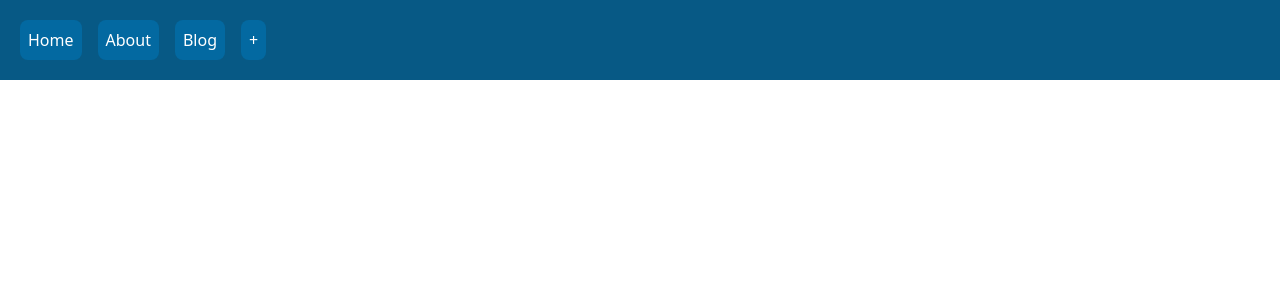
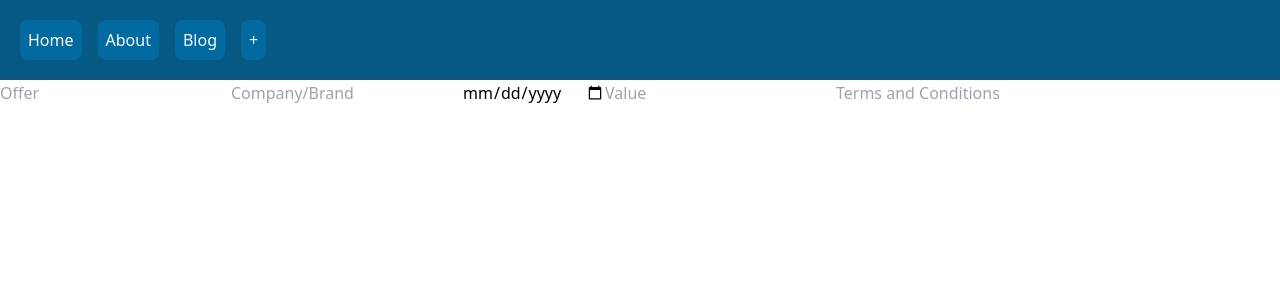
Before and after one commit to Alihasadd/Coupon-site, a React (Create React App) app: page /addform in a window 1280 px wide. Before the commit this address had no page. Shown: the top 300 px of the page. Built offline with nearby package versions, Linux system fonts and the light colour scheme.

Commit message:
Added to the add form component

```diff
--- a/src/App.js
+++ b/src/App.js
@@ -4,8 +4,9 @@ import Blog from "./subpages/Blog";
 import About from "./subpages/About"
 import Home from "./subpages/Home"
 import { Routes, Route } from "react-router-dom";
-import Create from "./Create";
 import Rants from "./data/Rants"
+import Addform from "./subpages/Addform";
+import Blogdetails from "./subpages/Blogdetails";
 
 function App() {
   return (
@@ -17,8 +18,8 @@ function App() {
           <Route path="/" element={<Home />} />
           <Route path="/about" element={<About />} />
           <Route path="/blog" element={<Blog />} />
-          <Route path="/create" element={<Create />} />
-
+          <Route path="/addform" element={<Addform />} />
+          <Route path="/blogdetails/:id" element={<Blogdetails />} />
         </Routes>
       </div>
 
@@ -29,6 +30,5 @@ function App() {
 export default App;
 
 //HW Notes:
-//Work on logic of linking pages from navbar
-//Navbar that contains local
-//Each link can take you to available pages
+//React Redux chapter
+//Read https://classroom.codelabsacademy.com/classroom/learn/wd_04_centralizing_state_with_redux
--- a/src/Create.js
+++ /dev/null
@@ -1,9 +0,0 @@
-const Create = () => {
-    return (
-        <div>
-            <h1>Add a new blog</h1>
-        </div>
-     );
-}
-
-export default Create;
--- a/src/components/Navbar.jsx
+++ b/src/components/Navbar.jsx
@@ -9,7 +9,7 @@ function Navbar() {
             <Link to="/" className="bg-sky-700 p-2 hover:bg-sky-600 rounded-lg">Home</Link>
             <Link to="/About" className="bg-sky-700 p-2 hover:bg-sky-600 rounded-lg">About</Link>
             <Link to="/Blog" className="bg-sky-700 p-2 hover:bg-sky-600 rounded-lg">Blog</Link>
-            <Link to="/addnew" className="bg-sky-700 p-2 hover:bg-sky-600 rounded-lg">+</Link>
+            <Link to="/addform" className="bg-sky-700 p-2 hover:bg-sky-600 rounded-lg">+</Link>
         </div>
       </nav>
     </div>
--- /dev/null
+++ b/src/data/Addform.js
@@ -0,0 +1,10 @@
+const forminput = [
+    {
+        name : "20% off",
+        Company: "Target",
+        Expiration: new Date('2024-12-30'),
+        Code: "xhuidhfbeur",
+        file: "link to file",
+        shoplocation: "link to location + googlemaps API",
+    }
+]
--- /dev/null
+++ b/src/subpages/Blogdetails.jsx
@@ -0,0 +1,26 @@
+import React from 'react'
+import { useParams } from 'react-router-dom';
+import blogs from '../data/Blogs';
+
+function Blogdetails() {
+
+    const { id } = useParams();
+
+      const blogPost = blogs.find(blogData => blogData.id === id)
+
+  return (
+      <div>
+        <h1>
+            Hola
+        </h1>
+
+        <p>
+            Look at this
+        </p>
+
+      </div>
+
+  )
+}
+
+export default Blogdetails
--- a/src/subpages/Home.jsx
+++ b/src/subpages/Home.jsx
@@ -1,5 +1,6 @@
 import React from 'react'
 import Blogs from '../data/Blogs'
+import { Link } from 'react-router-dom'
 
 function Home() {
   return (
@@ -8,7 +9,7 @@ function Home() {
         <div key={post.id} className="border-slate-300 border bg-slate-200 p-5 ml-20 mr-20 mt-1  rounded-lg  hover:bg-white" >
             <h2 className="font-bold p-1 justify-center">{post.title}</h2>
             <p className="font-normal p-1">{post.excerpt}</p>
-
+            <Link to={`/blogdetails/${post.id}`}>Form</Link>
 
 
 
--- a/src/subpages/addform.jsx
+++ b/src/subpages/addform.jsx
@@ -1,23 +1,23 @@
 import React from 'react'
+import About from '../data/Addform'
 
-function addform() {
+function Addform() {
   return (
-    <div>
+
        <div>
-      <div className="grid-cols-1 grid gap-2 bg-slate-900 pt-5">
-    {Rants.map((post) => (
-        <div key={post.id} className=" bg-slate-200 p-5 ml-20 mr-20 mt-1  rounded-lg  hover:bg-white relative" >
-            <h2 className="font-bold p-1 justify-center">{post.title}</h2>
-            <p className="font-normal p-1">{post.excerpt}</p>
-            <span className="bg-orange-500 absolute top-0 right-4 p-1 rounded-b-lg">5 Min Read</span>
+      <form>
+        <input className="Offer" type="text" placeholder="Offer" />
+        <input className="Company/Brand" type="text" placeholder="Company/Brand" />
+        <input className="Expiration Date" type="date" />
+        <input className="Value" type="number" placeholder="Value" />
+        <input className="Terms and conditions" type="text" placeholder="Terms and Conditions" />
 
 
+      </form>
+    </div>
 
-
-         </div>
-    ))}
-    </div>
   )
 }
 
-export default addform
+
+export default Addform
```
